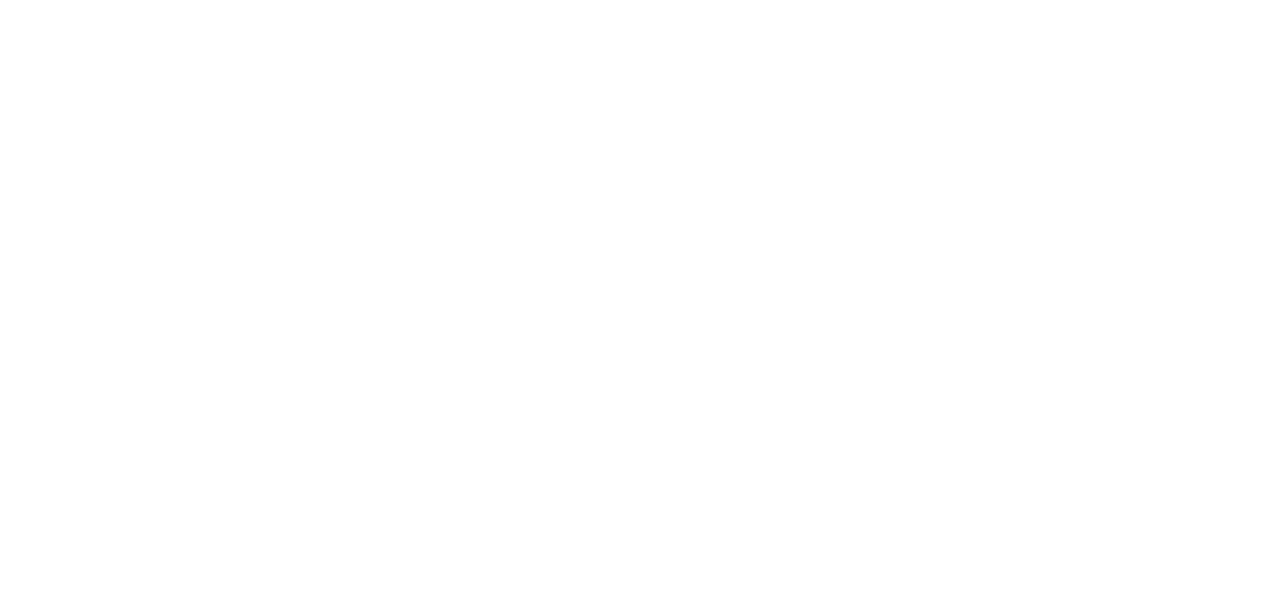
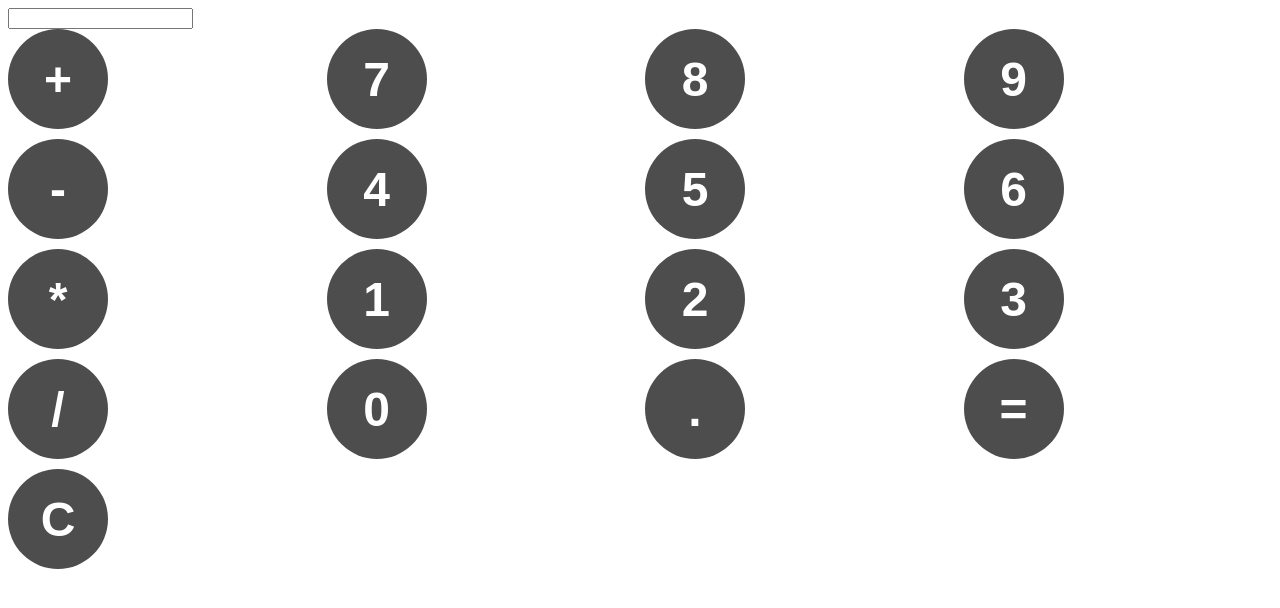
Before and after one commit to gangdramma/Calculator-WithJS, a plain HTML site: page public/index.html in a window 1280 px wide. Drawn offline with Linux system fonts and the light colour scheme.

Commit message:
added buttons and some styles

```diff
--- a/public/index.html
+++ b/public/index.html
@@ -8,9 +8,33 @@
     <link rel="stylesheet" href="../styles/style.css" />
     <link
       rel="shortcut icon"
-      href="../assets/calculator.webp"
+      href="https://cdn-icons-png.freepik.com/512/171/171884.png"
       type="image/x-icon"
     />
   </head>
-  <body></body>
+  <body>
+    <div id="calculator" readonly>
+      <input id="display" />
+      <div id="keys">
+        <button onclick="appendToDisplay('+')">+</button>
+        <button onclick="appendToDisplay('7')">7</button>
+        <button onclick="appendToDisplay('8')">8</button>
+        <button onclick="appendToDisplay('9')">9</button>
+        <button onclick="appendToDisplay('-')">-</button>
+        <button onclick="appendToDisplay('4')">4</button>
+        <button onclick="appendToDisplay('5')">5</button>
+        <button onclick="appendToDisplay('6')">6</button>
+        <button onclick="appendToDisplay('*')">*</button>
+        <button onclick="appendToDisplay('1')">1</button>
+        <button onclick="appendToDisplay('2')">2</button>
+        <button onclick="appendToDisplay('3')">3</button>
+        <button onclick="appendToDisplay('/')">/</button>
+        <button onclick="appendToDisplay('0')">0</button>
+        <button onclick="appendToDisplay('.')">.</button>
+        <button onclick="calculate()">=</button>
+        <button onclick="clearDisplay()">C</button>
+      </div>
+    </div>
+  </body>
+  <script src="../src/logic.js"></script>
 </html>
--- a/styles/style.scss
+++ b/styles/style.scss
@@ -0,0 +1,19 @@
+#calculator {
+  #keys {
+    display: grid;
+    grid-template-columns: repeat(4, 1fr);
+    gap: 10px;
+    button {
+      width: 100px;
+      height: 100px;
+      border-radius: 50px;
+      border: none;
+      background-color: hsl(0, 0%, 30%);
+      color: white;
+      font-size: 3rem;
+      font-weight: bold;
+      font-family: sans-serif;
+      cursor: pointer;
+    }
+  }
+}
```
Also changed, not shown: assets/calculator.webp (deleted), styles/style.css.
